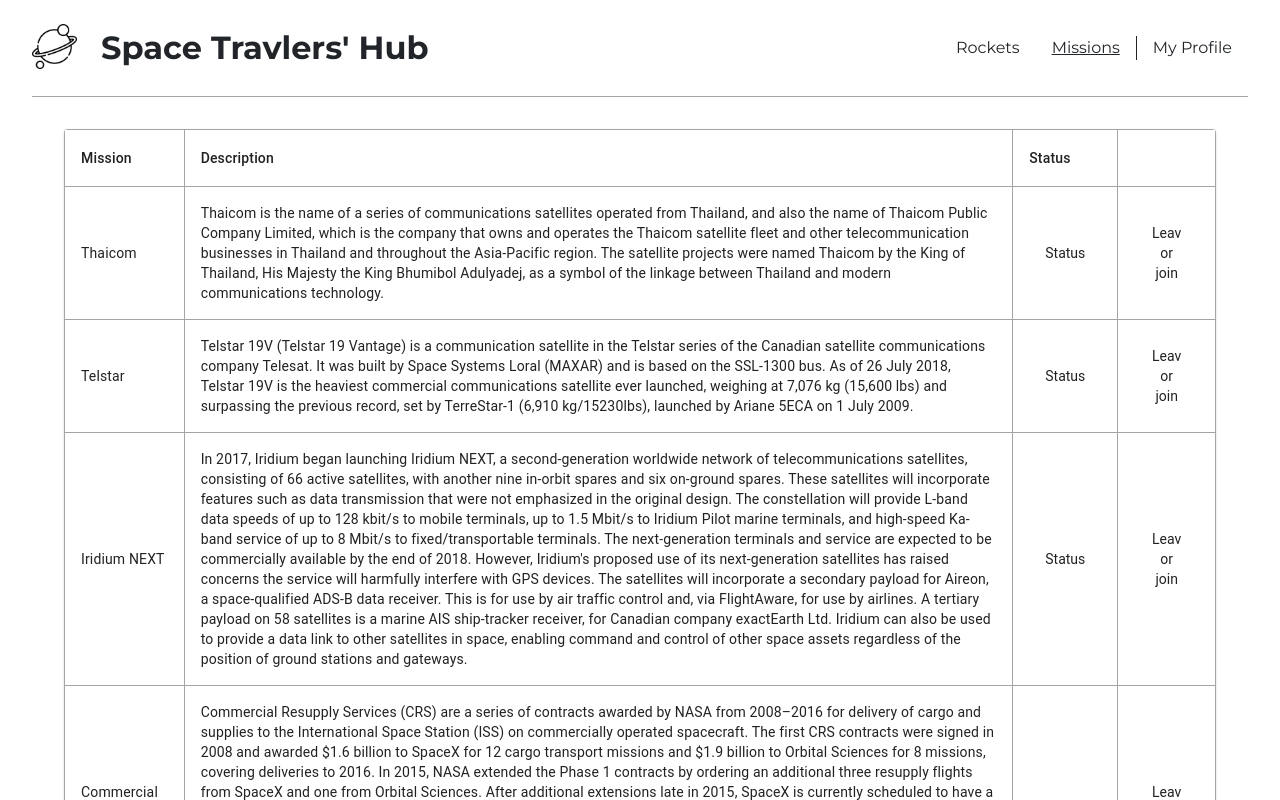
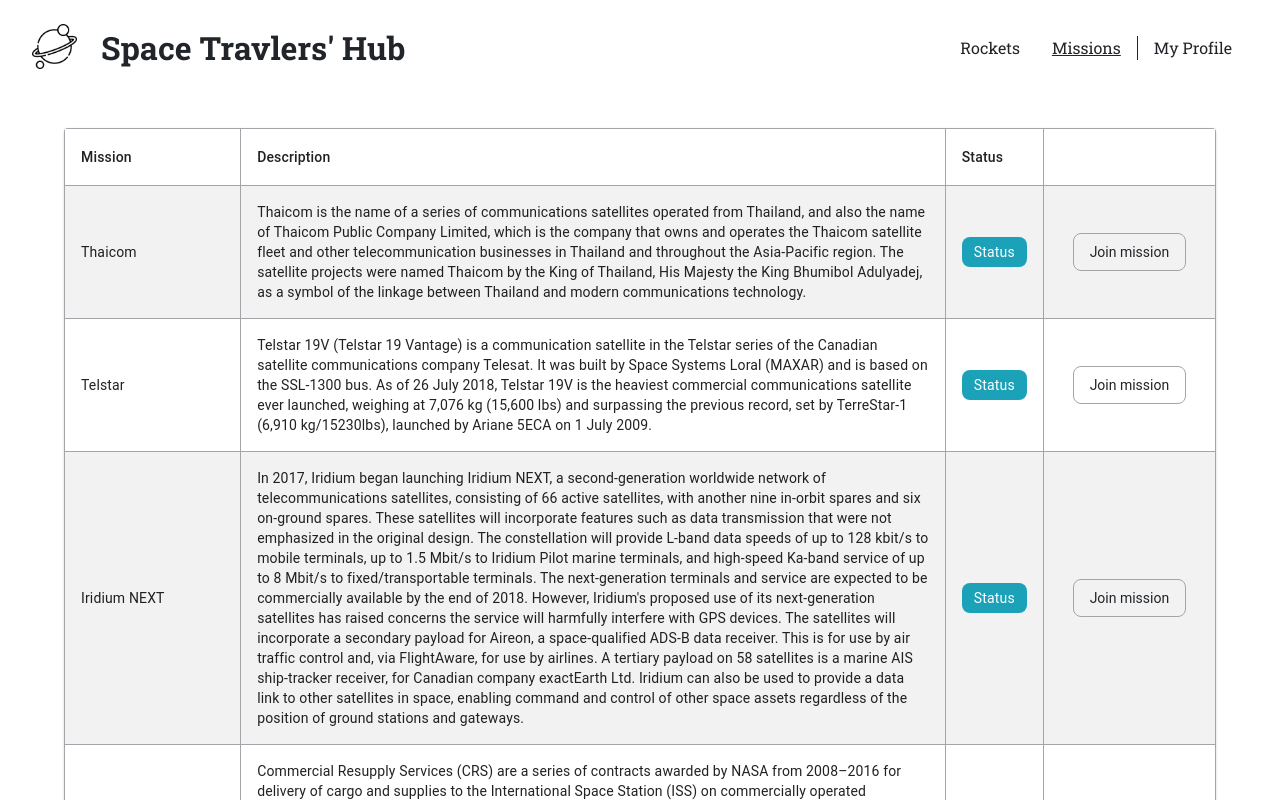
Before and after one commit to Mo7amedSMahdi/space-travelers-hub, a React (Create React App) app: page /mission in a window 1280 px wide. Shown: the top 800 px of the page. Built offline with nearby package versions, Linux system fonts and the light colour scheme.

Commit message:
add style

```diff
--- a/src/components/mission/Mission.jsx
+++ b/src/components/mission/Mission.jsx
@@ -15,7 +15,7 @@
   return (
     <section className="missions">
       <TableContainer component={Paper}>
-        <Table sx={{ minWidth: 650, th: { border: '1px solid #a3a5a8' } }} aria-label="missions table">
+        <Table sx={{ minWidth: 650, th: { border: '1px solid var(--clr-gray)' } }} aria-label="missions table">
           <TableHead>
             <TableRow>
               <TableCell>Mission</TableCell>
@@ -26,19 +26,20 @@
           </TableHead>
           <TableBody>
             {missions.map((mission) => (
-              <TableRow key={mission.mission_id} sx={{ td: { border: '1px solid #a3a5a8' } }}>
-                <TableCell component="th" scope="row">
+              <TableRow
+                key={mission.mission_id}
+                sx={{ td: { border: '1px solid var(--clr-gray)' }, '&:nth-of-type(odd)': { background: '#F2F2F2' } }}
+              >
+                <TableCell sx={{ maxWidth: 150 }} component="th" scope="row">
                   {mission.mission_name}
                 </TableCell>
-                <TableCell>{mission.description}</TableCell>
-                <TableCell>
-                  <button type="button" className="btn">
-                    Status
-                  </button>
+                <TableCell sx={{ maxWidth: 600 }}>{mission.description}</TableCell>
+                <TableCell align="center">
+                  <p className="badge badge--active">Status</p>
                 </TableCell>
-                <TableCell>
-                  <button type="button" className="btn">
-                    Leav or join
+                <TableCell align="center">
+                  <button type="button" className="btn btn--outline">
+                    Join mission
                   </button>
                 </TableCell>
               </TableRow>
--- a/src/index.css
+++ b/src/index.css
@@ -8,7 +8,7 @@
   --clr-turkwaz: #1ba2b9;
   --clr-light-border: #1481fc;
   --clr-red: #dd3646;
-  --clr-grey: #a3a5a8;
+  --clr-gray: #a3a5a8;
 
   /* font families */
   --ff-montserrat: 'Montserrat', sans-serif;
@@ -62,7 +62,7 @@
 body {
   text-rendering: optimizeSpeed;
   line-height: 1.5;
-  font-family: var(--ff-montserrat);
+  font-family: var(--ff-roboto-sl);
   color: var(--clr-black);
   scroll-behavior: smooth;
   background: var(--clr-body);
@@ -192,3 +192,29 @@
   padding: 0;
   margin: 0;
 }
+
+.btn--outline {
+  border: 1px solid var(--clr-gray);
+  border-radius: 0.5rem;
+  color: var(--clr-black);
+}
+
+.btn--red {
+  border: 1px solid var(--clr-red);
+  color: var(--clr-red);
+}
+
+.badge {
+  border-radius: 0.5rem;
+  padding: 0.3rem;
+  color: var(--clr-white);
+  text-align: center;
+}
+
+.badge--active {
+  background: var(--clr-turkwaz);
+}
+
+.badge--grayed {
+  background: var(--clr-gray);
+}
```
